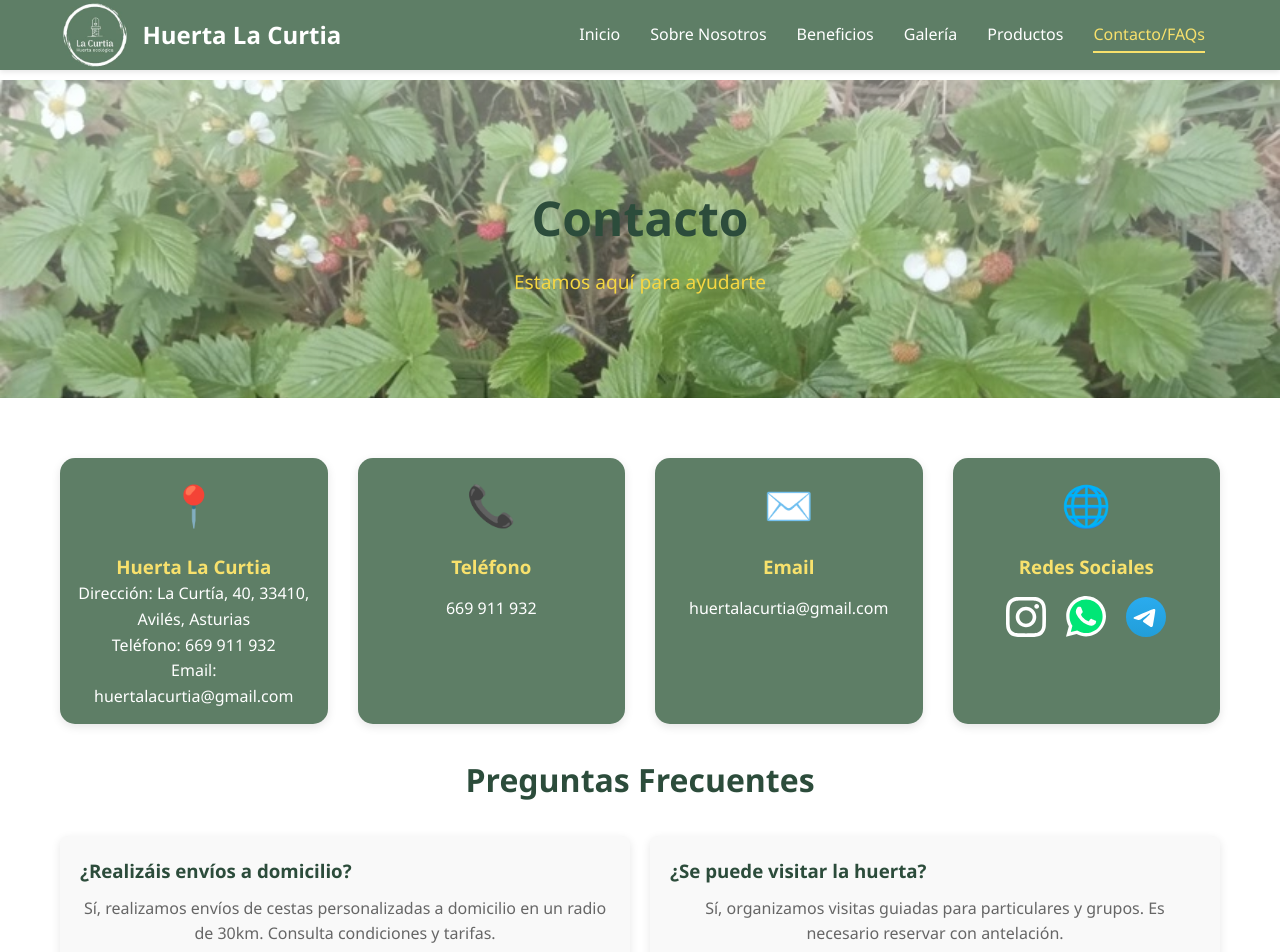
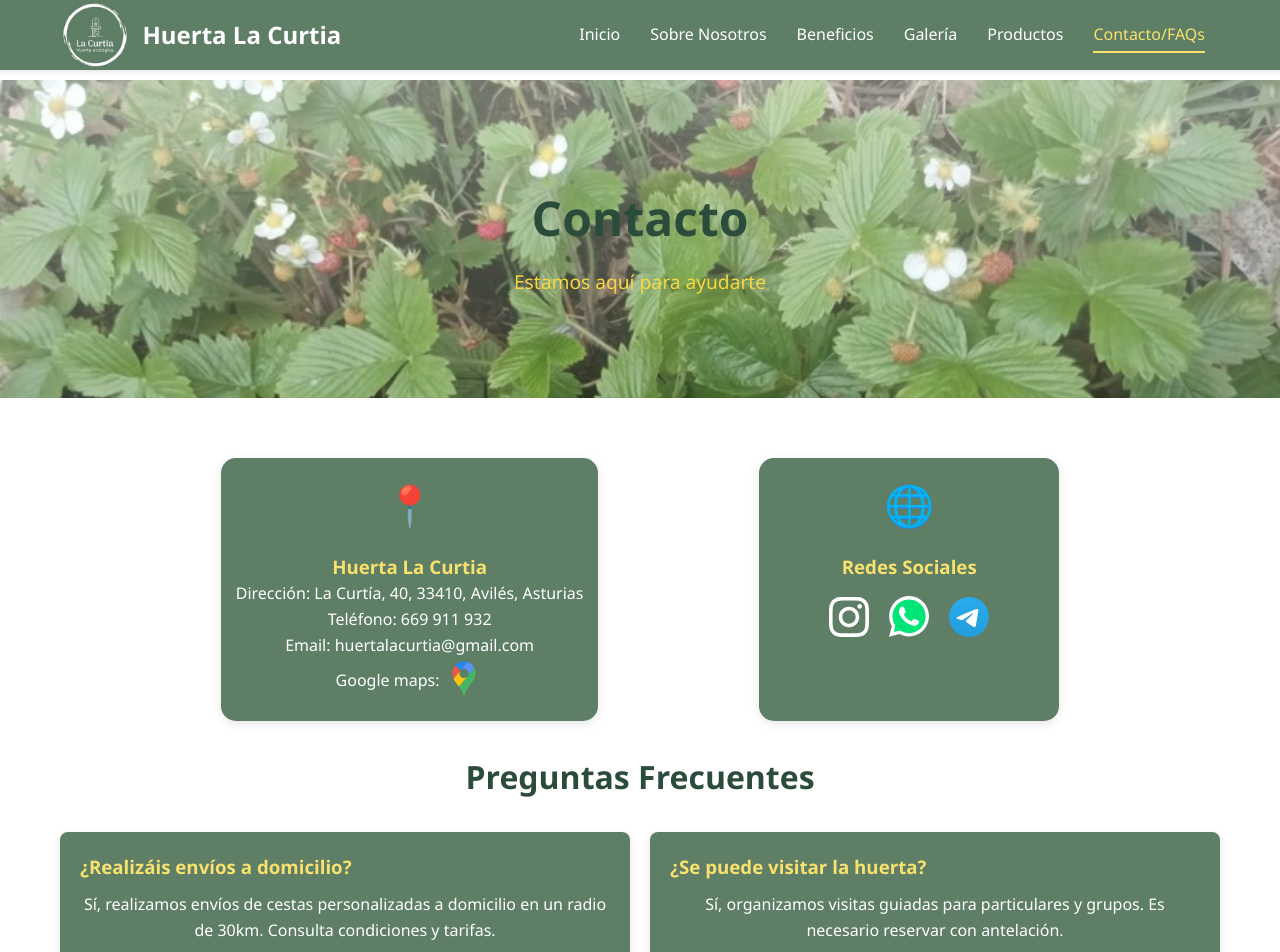
Before and after one commit to kilofafeure/HLC, an Angular app: page /contacto in a window 1280 px wide. Shown: the top 952 px of the page. Built offline with nearby package versions, Linux system fonts and the light colour scheme.

Commit message:
googlemaps.svg

```diff
--- a/src/app/components/address/address.component.css
+++ b/src/app/components/address/address.component.css
@@ -2,6 +2,8 @@ h3 {
     color: var(--accent);
 }
 
-p {
+p,
+p > a {
     color: var(--white);
+    vertical-align: middle;
 }
--- a/src/app/components/address/address.component.html
+++ b/src/app/components/address/address.component.html
@@ -2,3 +2,8 @@
 <p>Dirección: La Curtía, 40, 33410, Avilés, Asturias</p>
 <p>Teléfono: 669 911 932</p>
 <p>Email: huertalacurtia&#64;gmail.com</p>
+<p>Google maps:
+    <a href="https://www.google.es/maps/place/Huerta+La+Curtia/@43.5450763,-5.9591269,17z/data=!3m1!4b1!4m6!3m5!1s0xd369bf038585557:0xc9d455fb354bdd42!8m2!3d43.5450724!4d-5.956552!16s%2Fg%2F11v3t1882p?hl=es&entry=ttu&g_ep=EgoyMDI1MDUwNi4wIKXMDSoASAFQAw%3D%3D" target="_blank">
+        <img src = "../../../assets/icons/google-maps.svg" alt="GoogleMaps" width="40" height="40"/>
+    </a>
+</p>
--- a/src/app/pages/contacto/contacto.component.css
+++ b/src/app/pages/contacto/contacto.component.css
@@ -1,16 +1,19 @@
   /* Información de contacto */
   .info-grid {
-    display: grid;
-    grid-template-columns: repeat(auto-fill, minmax(250px, 1fr));
-    gap: 30px;
+    display:flex;
+    justify-content:space-evenly;
+    flex-wrap:wrap;
+    width:100%;
+    text-align:center;
   }
 
   .info-card {
     background-color: var(--primary);
     padding: 15px 15px;
     border-radius: 15px;
-    text-align: center;
+    text-align: inherit;
     box-shadow: 0 3px 10px rgba(0, 0, 0, 0.1);
+    min-width: 300px;
   }
 
   .info-icon {
@@ -45,19 +48,19 @@
   }
 
   .faq-item {
-    background-color: var(--gray-bg);
+    background-color: var(--primary);
     padding: 20px;
     border-radius: 8px;
     box-shadow: 0 3px 10px rgba(0, 0, 0, 0.1);
   }
 
   .faq-item h3 {
-   color: var(--primary-dark);
+   color: var(--accent);
     margin-bottom: 10px;
   }
 
   .faq-item p {
-    color: var(--text-light);
+    color: var(--white);
   }
 
   /* Newsletter */
--- a/src/app/pages/contacto/contacto.component.html
+++ b/src/app/pages/contacto/contacto.component.html
@@ -5,26 +5,13 @@
     </div>
   </div>
 
-  <section class="contact-info">
+  <section>
     <div class="container">
       <div class="info-grid">
         <div class="info-card">
           <div class="info-icon">📍</div>
           <app-address></app-address>
         </div>
-
-        <div class="info-card">
-          <div class="info-icon">📞</div>
-          <h3>Teléfono</h3>
-          <p>669 911 932</p>
-        </div>
-
-        <div class="info-card">
-          <div class="info-icon">✉️</div>
-          <h3>Email</h3>
-          <p>huertalacurtia&#64;gmail.com</p>
-        </div>
-
         <div class="info-card">
           <div class="info-icon">🌐</div>
           <h3>Redes Sociales</h3>
```
Also changed, not shown: src/assets/icons/google-maps.svg (added).
